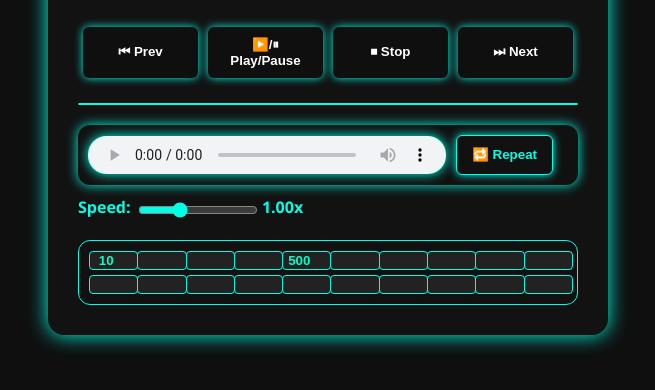
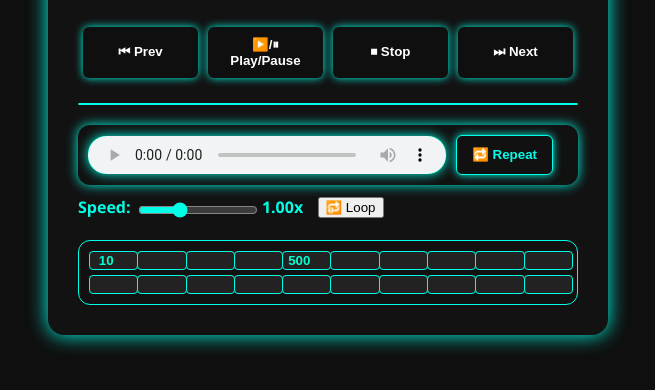
Before and after one commit to Bobous2017/Memorize-Audio-Player, a plain HTML site: page index.html in a window 1280 px wide. Shown: the part 194-584 px from the top of the page, without its empty margins (312-967 px from the left). Drawn offline with Linux system fonts and the light colour scheme.

Commit message:
Update index.html
Trim and Global Loop

```diff
--- a/index.html
+++ b/index.html
@@ -48,6 +48,8 @@
             <input type="range" id="speedSlider" min="0.5" max="2" step="0.05" value="1"
                 style="width: 120px;  margin-top: 7px;">
             <span id="speedLabel" style="color: #00ffe7; font-weight: bold; margin-left: -12px;">1.00x</span>
+            <button id="loopBtn">🔂 Loop</button>
+
         </div>
         <div class="number-grid">
             <!-- JS can populate this later if needed -->
```
